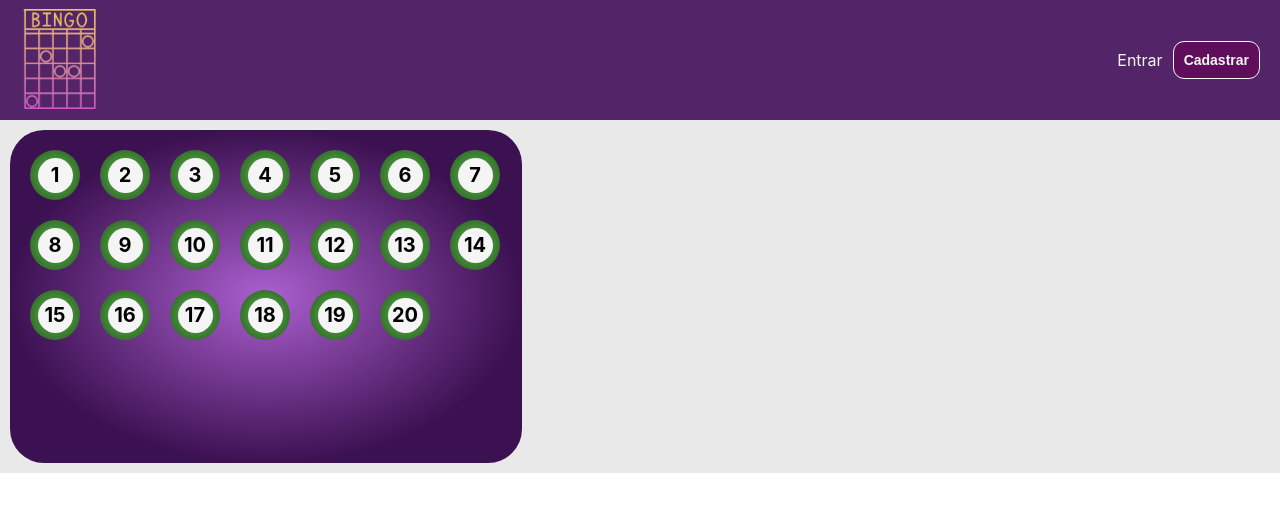
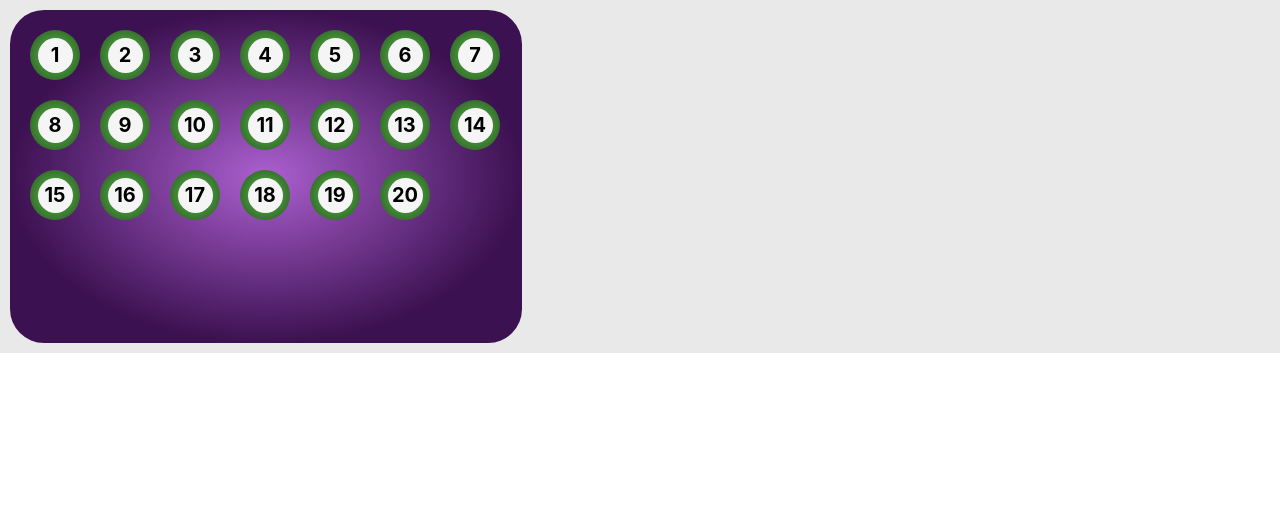
Before and after one commit to Gabriel4420/bingo-ronney, a Next.js app: page /bingo in a window 1280 px wide. Shown: the top 512 px of the page. Built offline with nearby package versions, Linux system fonts and the light colour scheme.

Commit message:
fix: :bug: reestructuring all project

```diff
--- a/src/pages/_app.tsx
+++ b/src/pages/_app.tsx
@@ -1,4 +1,3 @@
-import { Header } from '@/ui'
 import { UserContextProvider } from '@/ui/contexts/UserContext'
 import { AppProps } from 'next/app'
 import Head from 'next/head'
@@ -17,7 +16,7 @@ function App({ Component, pageProps }: AppProps) {
       </Head>
       <UserContextProvider>
         <GlobalStyles />
-        <Header />
+
         <Component {...pageProps} />
       </UserContextProvider>
     </>
--- a/src/pages/home/index.tsx
+++ /dev/null
@@ -1,5 +0,0 @@
-import { Home } from '@/ui'
-
-export default function HomeRoute() {
-  return <Home />
-}
--- a/src/ui/components/Templates/Header/Style.ts
+++ /dev/null
@@ -1,23 +0,0 @@
-import styled from 'styled-components'
-
-export const Background = styled.header`
-  display: flex;
-  align-items: center;
-  justify-content: space-around;
-  height: 120px;
-  width: 100%;
-  background-color: #532568;
-  padding: 10px;
-`
-export const Logo = styled.img`
-  width: 100px;
-  height: 100px;
-`
-
-export const ButtonArea = styled.div`
-  display: flex;
-  align-items: center;
-  justify-content: flex-end;
-  width: 100%;
-  padding: 10px;
-`
--- a/src/ui/components/Templates/Header/index.tsx
+++ /dev/null
@@ -1,31 +0,0 @@
-import React from 'react'
-import { Button } from '@/ui/components/Atoms'
-import * as S from './Style'
-
-const Header: React.FC = () => {
-  return (
-    <S.Background>
-      <div>
-        <S.Logo src="./img/Bingo-2.png" />
-      </div>
-      <S.ButtonArea>
-        <Button
-          title="Entrar"
-          type="button"
-          behavior="link"
-          bgColor="#532568"
-          color="#f5f5f5"
-        />
-        <Button
-          title="Cadastrar"
-          type="button"
-          behavior="action"
-          bgColor="#5E0E5A"
-          color="#f5f5f5"
-        />
-      </S.ButtonArea>
-    </S.Background>
-  )
-}
-
-export default Header
--- a/src/ui/components/Templates/index.ts
+++ /dev/null
@@ -1 +0,0 @@
-export { default as Header } from './Header'
--- a/src/ui/components/index.ts
+++ b/src/ui/components/index.ts
@@ -1,3 +1,2 @@
 export * from './Atoms'
 export * from './Mols/Main'
-export * from './Templates'
--- a/src/ui/pages/Bingo/index.tsx
+++ b/src/ui/pages/Bingo/index.tsx
@@ -5,7 +5,7 @@ import * as S from './styles'
 const Bingo: React.FC = () => {
   return (
     <S.Background>
-      <BallsFinished></BallsFinished>
+      <BallsFinished />
     </S.Background>
   )
 }
```
Also changed, not shown: src/ui/components/Mols/Main/test.tsx (deleted, +0 -25 lines).
